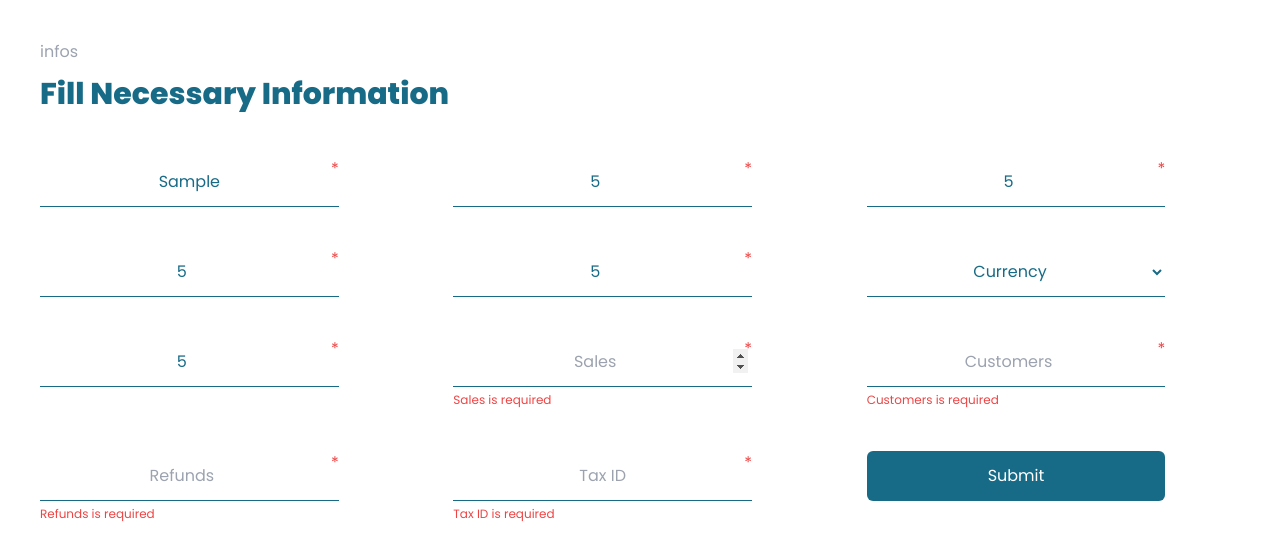
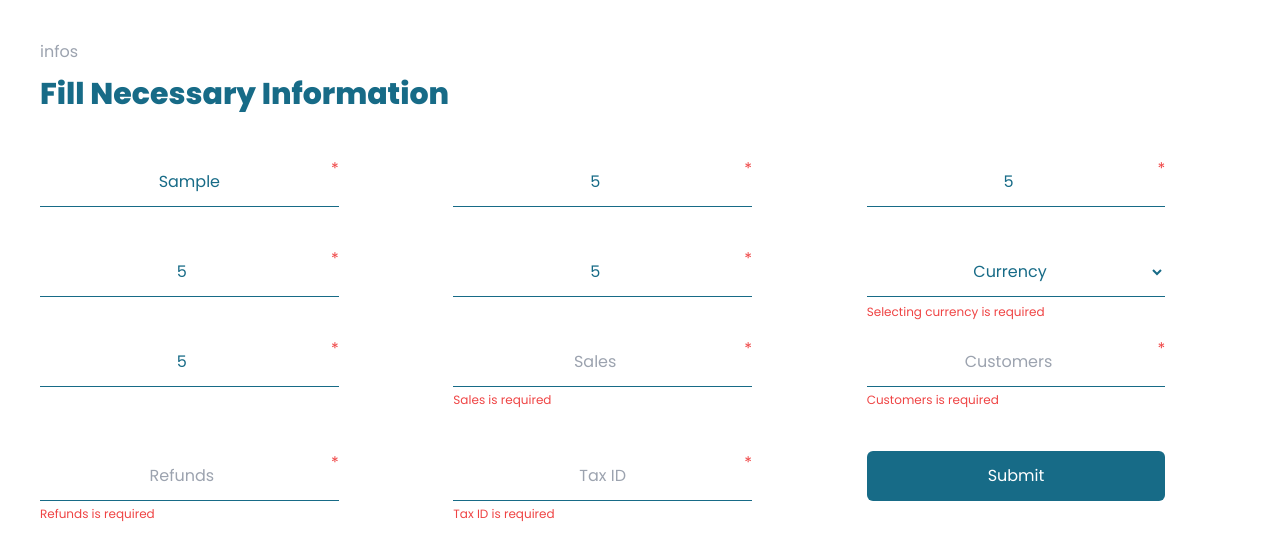
Before and after one commit to OthmanGh/UNITEYPULSE, a React (Vite) app in the folder frontend/: page /infos in a window 1280 px wide. Both pictures are taken after typing "Sample", "5", "5", "5", "5", "5" into the empty fields and a click on the button "Submit". Shown: the top 560 px of the page. Built offline with nearby package versions, Linux system fonts and the light colour scheme.

Commit message:
<Frontend> - Fix select input error handling

```diff
--- a/frontend/src/pages/Infos/Infos.tsx
+++ b/frontend/src/pages/Infos/Infos.tsx
@@ -28,21 +28,29 @@ const Infos = () => {
 
         <Input name="budget" placeholder="Budget" type="number" register={register} error={errors.budget} />
 
+        <fieldset className="relative">
           <select
-          className="bg-transparent border-b-[1px] px-1 py-3 border-b-secondary text-center outline-none text-secondary placeholder:text-gray-400 h-[50px]  bg-red-500 w-[80%]"
-          name="currency"
+            className="bg-transparent border-b-[1px] px-1 py-3 border-b-secondary text-center outline-none text-secondary placeholder:text-gray-400 h-[50px]  bg-red-500 w-[80%] relative"
+            {...register('currency', {
+              required: 'Selecting currency is required',
+            })}
           >
             <option value="">Currency</option>
             <option value="USD">USD - Dollar</option>
             <option value="EUR">EUR - Euro</option>
             <option value="GBP">GBP - Pound</option>
           </select>
-        {errors.currency && <span className="text-red-500">Currency is required</span>}
+          {errors.currency && <span className="text-red-500 text-sm absolute top-14 left-0 w-full">{errors.currency.message}</span>}
+        </fieldset>
 
         <Input name="products" placeholder="Products" type="number" register={register} error={errors.products} />
+
         <Input name="sales" placeholder="Sales" type="number" register={register} error={errors.sales} />
+
         <Input name="customers" placeholder="Customers" type="number" register={register} error={errors.customers} />
+
         <Input name="refunds" placeholder="Refunds" type="number" register={register} error={errors.refunds} />
+
         <Input name="taxId" placeholder="Tax ID" type="text" register={register} error={errors.taxId} />
 
         <button type="submit" disabled={isSubmitting} className="bg-secondary w-[80%] text-white rounded-md hover:bg-dark transition-all duration-500 h-[50px]">
```
Lines whose indentation alone changed are shown as unchanged.
